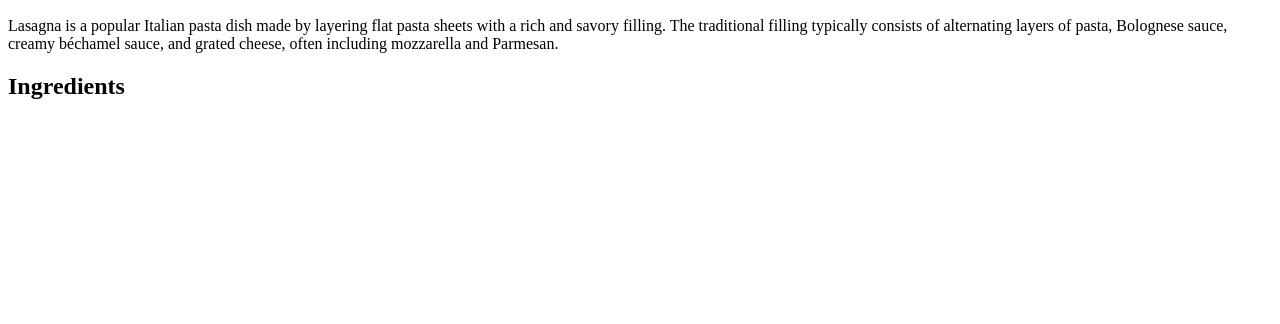
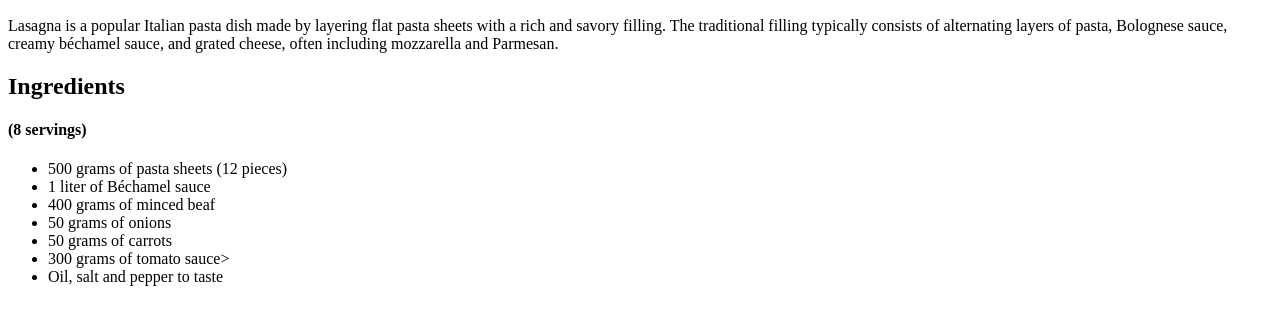
Before and after one commit to anto0899/odin-recipes, a plain HTML site: page lasagna.html in a window 1280 px wide. Shown: the part 434-758 px from the top of the page. Drawn offline with Linux system fonts and the light colour scheme.

Commit message:
Add ingredients

```diff
--- a/lasagna.html
+++ b/lasagna.html
@@ -13,7 +13,22 @@
     <p>Lasagna is a popular Italian pasta dish made by layering flat pasta sheets with a rich and savory filling.
         The traditional filling typically consists of alternating layers of pasta, Bolognese sauce, creamy béchamel sauce,
         and grated cheese, often including mozzarella and Parmesan.</p>
-        <h2>Ingredients</h2>
+        <h2>Ingredients</h2> <h4>(8 servings)
+        </h4>
+        <ul>
+            <li>500 grams of pasta sheets (12 pieces)
+            <li>1 liter of Béchamel sauce
+            <li>400 grams of minced beaf
+            <li>50 grams of onions
+                <li>50 grams of carrots
+                    <li>300 grams of tomato sauce></li>
+                    <li>Oil, salt and pepper to taste</li>
+                </li>
+            </li>
+            </li>
+            </li>
+            </li>
+        </ul>
 
 </body>
 </html>
```
